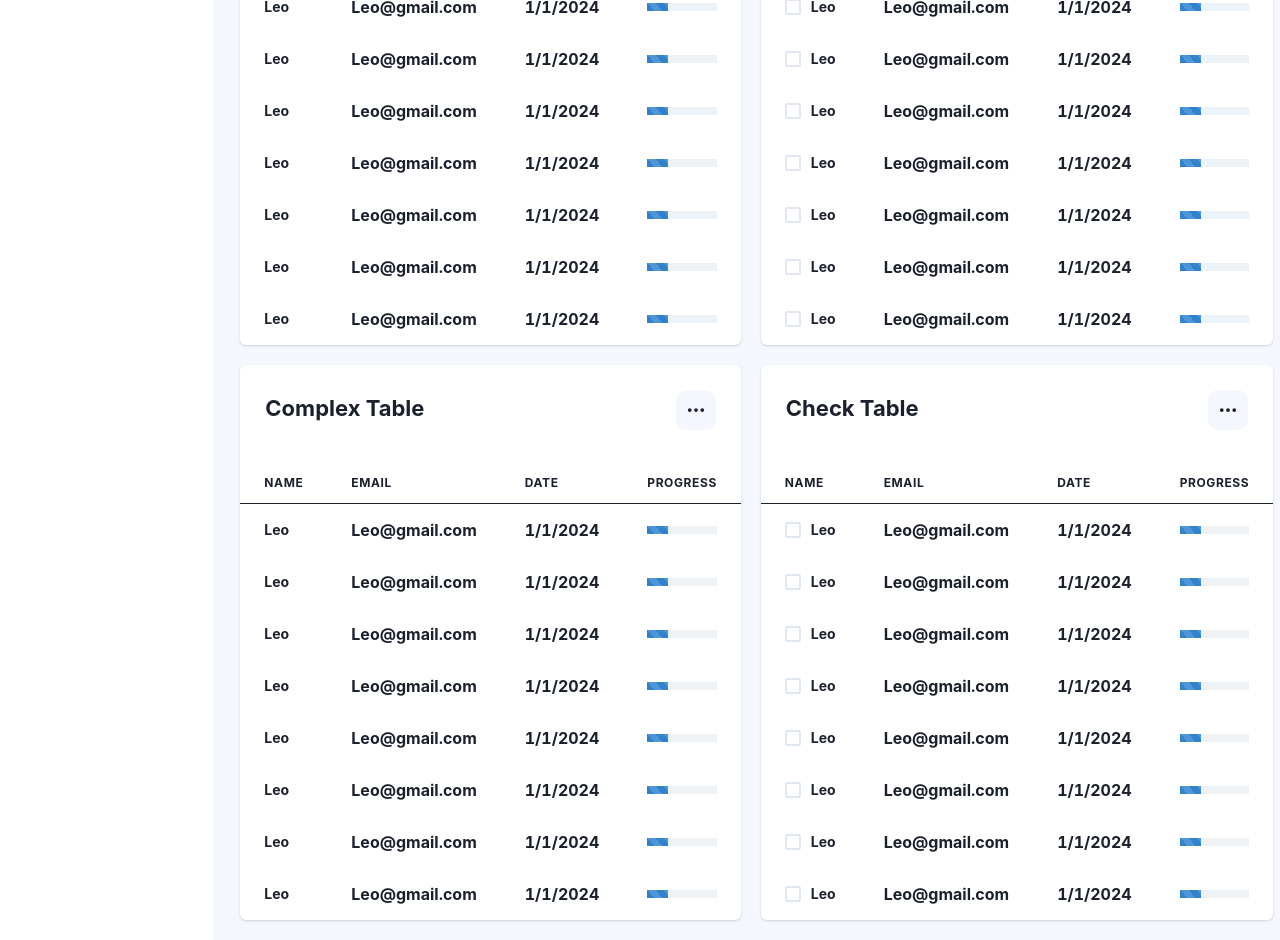
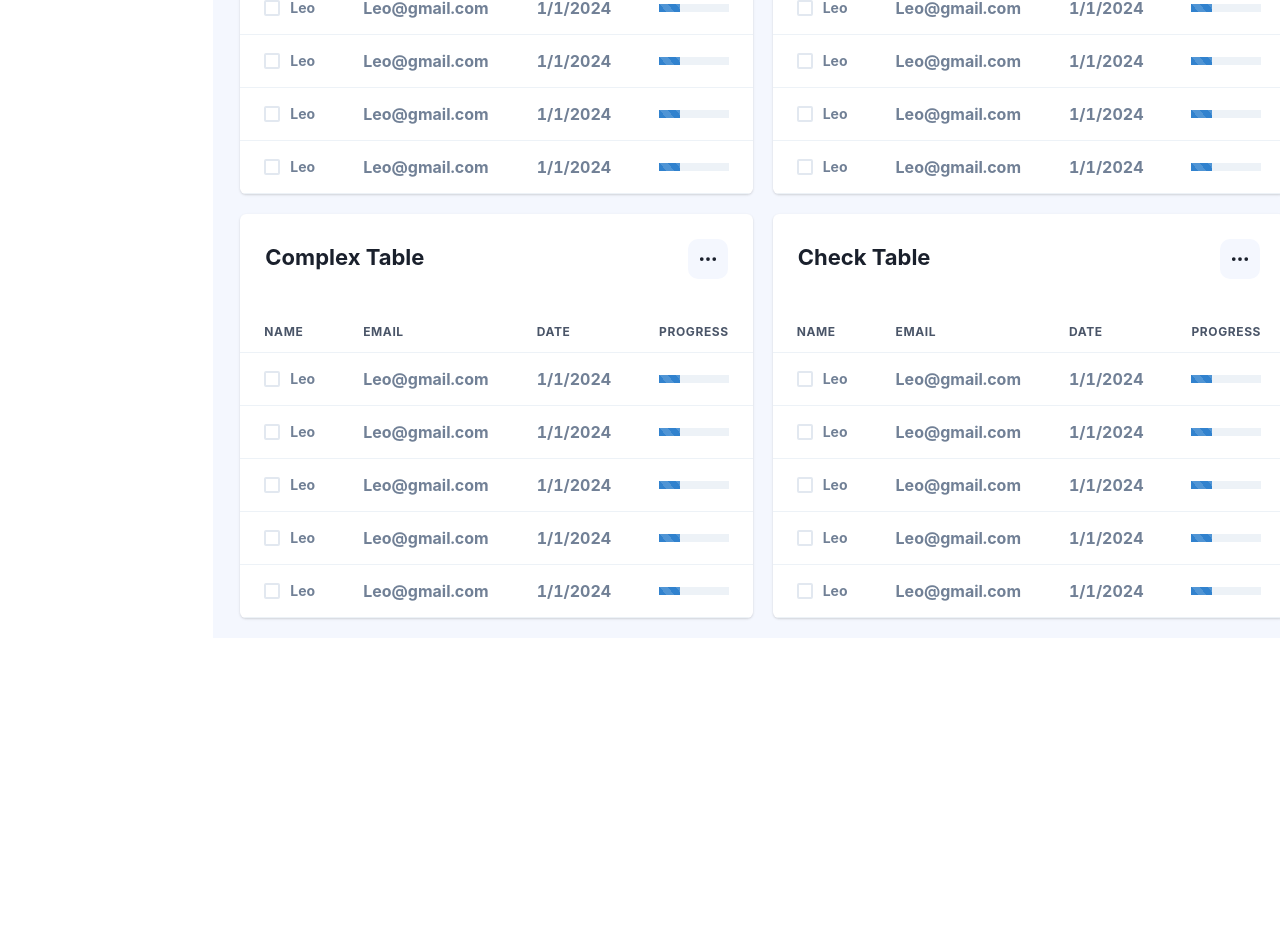
Before and after one commit to webhubmm/clinic-ui, a Next.js app: page /dashboard/table in a window 1280 px wide. Shown: the part 320-1260 px from the top of the page. After the commit the page ends 958 px from the top, so only its background shows below. Built offline with nearby package versions, Linux system fonts and the light colour scheme.

Commit message:
gitbranchway

```diff
--- a/app/dashboard/page.tsx
+++ b/app/dashboard/page.tsx
@@ -1,6 +1,6 @@
 import HomeDashboard from "@/components/admin/HomeDashboard";
 
-import { Box, Grid, GridItem, HStack } from "@chakra-ui/react";
+import { Box} from "@chakra-ui/react";
 export default function Dashboard() {
   return (
 
--- a/app/dashboard/table/page.tsx
+++ b/app/dashboard/table/page.tsx
@@ -1,3 +1,5 @@
+import CheckTable from "@/components/admin/checkTable/CheckTable";
+import ComplexTable from "@/components/admin/complexTable/ComplexTable";
 import {Box, Card, Table, Checkbox,Text, Tbody, Td, Grid,GridItem, Th, Thead, Tr,Progress,Flex,HStack ,Center} from "@chakra-ui/react";
 import { BsThreeDots } from "react-icons/bs";
 
@@ -6,8 +8,8 @@ export default function Tables() {
     <Grid mt='90px' px='7px' templateColumns="repeat(2, 1fr)" gap={5}>
 
     {/* <Flex  alignItems='center' gap={10} > */}
-   <GridItem>
-         <Card flexDirection='column' w='100%' x='10px' overflowX={{ sm: 'scroll', lg: 'hidden' }}  zIndex='10'>
+  <GridItem>
+         <Card flexDirection='column' w='100%' x='10px' overflowX={{ sm: 'scroll', lg: 'hidden' }}  zIndex='10' bg='#fff'>
        <Flex p='25px' mb="8px" justifyContent='space-between' align='center'>
 				<Text  fontSize='22px' mb="4px" fontWeight='700' lineHeight='100%'>
 					Complex Table
@@ -18,173 +20,13 @@ export default function Tables() {
           </Center>
         </HStack>
 			</Flex>
-  <Table   bg='#ffffff'  variant='unstyle' borderRadius='20px'  >
-    <Thead borderBottom='1px'>
-      <Tr>
-        <Th>Name</Th>
-        <Th >Email</Th>
-        <Th >Date </Th>
-        <Th >Progress</Th>
+      <ComplexTable />
 
-
-
-      </Tr>
-    </Thead>
-    <Tbody fontWeight="bold">
-      <Tr>
-        <Td >
-          <Flex align='center'>
-					{/* <Checkbox  colorScheme='purple' me='10px' color='blue' /> */}
-					<Text  fontSize='sm' fontWeight='700'>
-						Leo
-					</Text>
-				</Flex>
-        </Td>
-        <Td>
-          Leo@gmail.com
-          </Td>
-                  <Td >{new Date().toLocaleDateString()}</Td>
-              <Td >
-          <Progress hasStripe  colorScheme='blue' size='sm' value={30}/>
-        </Td>
-
-      </Tr>
-
-
-  <Tr>
-        <Td >
-          <Flex align='center'>
-					{/* <Checkbox  colorScheme='purple' me='10px' color='blue' /> */}
-					<Text  fontSize='sm' fontWeight='700'>
-						Leo
-					</Text>
-				</Flex>
-        </Td>
-        <Td>
-          Leo@gmail.com
-          </Td>
-                  <Td >{new Date().toLocaleDateString()}</Td>
-              <Td >
-          <Progress hasStripe  colorScheme='blue' size='sm' value={30}/>
-        </Td>
-
-      </Tr>
-      <Tr>
-        <Td >
-          <Flex align='center'>
-					{/* <Checkbox  colorScheme='purple' me='10px' color='blue' /> */}
-					<Text  fontSize='sm' fontWeight='700'>
-						Leo
-					</Text>
-				</Flex>
-        </Td>
-        <Td>
-          Leo@gmail.com
-          </Td>
-                  <Td >{new Date().toLocaleDateString()}</Td>
-              <Td >
-          <Progress hasStripe  colorScheme='blue' size='sm' value={30}/>
-        </Td>
-
-      </Tr>
-          <Tr>
-        <Td >
-          <Flex align='center'>
-					{/* <Checkbox  colorScheme='purple' me='10px' color='blue' /> */}
-					<Text  fontSize='sm' fontWeight='700'>
-						Leo
-					</Text>
-				</Flex>
-        </Td>
-        <Td>
-          Leo@gmail.com
-          </Td>
-                  <Td >{new Date().toLocaleDateString()}</Td>
-              <Td >
-          <Progress hasStripe  colorScheme='blue' size='sm' value={30}/>
-        </Td>
-
-      </Tr>
-    <Tr>
-        <Td >
-          <Flex align='center'>
-					{/* <Checkbox  colorScheme='purple' me='10px' color='blue' /> */}
-					<Text  fontSize='sm' fontWeight='700'>
-						Leo
-					</Text>
-				</Flex>
-        </Td>
-        <Td>
-          Leo@gmail.com
-          </Td>
-                  <Td >{new Date().toLocaleDateString()}</Td>
-              <Td >
-          <Progress hasStripe  colorScheme='blue' size='sm' value={30}/>
-        </Td>
-
-      </Tr>
-     <Tr>
-        <Td >
-          <Flex align='center'>
-					{/* <Checkbox  colorScheme='purple' me='10px' color='blue' /> */}
-					<Text  fontSize='sm' fontWeight='700'>
-						Leo
-					</Text>
-				</Flex>
-        </Td>
-        <Td>
-          Leo@gmail.com
-          </Td>
-                  <Td >{new Date().toLocaleDateString()}</Td>
-              <Td >
-          <Progress hasStripe  colorScheme='blue' size='sm' value={30}/>
-        </Td>
-
-      </Tr>
-  <Tr>
-        <Td >
-          <Flex align='center'>
-					{/* <Checkbox  colorScheme='purple' me='10px' color='blue' /> */}
-					<Text  fontSize='sm' fontWeight='700'>
-						Leo
-					</Text>
-				</Flex>
-        </Td>
-        <Td>
-          Leo@gmail.com
-          </Td>
-                  <Td >{new Date().toLocaleDateString()}</Td>
-              <Td >
-          <Progress hasStripe  colorScheme='blue' size='sm' value={30}/>
-        </Td>
-
-      </Tr>
-  <Tr>
-        <Td >
-          <Flex align='center'>
-					{/* <Checkbox  colorScheme='purple' me='10px' color='blue' /> */}
-					<Text  fontSize='sm' fontWeight='700'>
-						Leo
-					</Text>
-				</Flex>
-        </Td>
-        <Td>
-          Leo@gmail.com
-          </Td>
-                  <Td >{new Date().toLocaleDateString()}</Td>
-              <Td >
-          <Progress hasStripe  colorScheme='blue' size='sm' value={30}/>
-        </Td>
-
-      </Tr>
-    </Tbody>
-
-  </Table>
   </Card>
    </GridItem>
 
-    <GridItem>
-         <Card flexDirection='column' w='100%' x='10px' overflowX={{ sm: 'scroll', lg: 'hidden' }}  zIndex='10'>
+   <GridItem>
+         <Card flexDirection='column' w='100%' x='10px' overflowX={{ sm: 'scroll', lg: 'hidden' }}  zIndex='10' bg='#fff'>
        <Flex p='25px' mb="8px" justifyContent='space-between' align='center'>
 				<Text  fontSize='22px' mb="4px" fontWeight='700' lineHeight='100%'>
 					Check Table
@@ -195,7 +37,8 @@ export default function Tables() {
           </Center>
         </HStack>
 			</Flex>
-  <Table   bg='#ffffff'  variant='unstyle' borderRadius='20px'  >
+      <CheckTable />
+  {/* <Table   bg='#ffffff'  variant='unstyle' borderRadius='20px'  >
     <Thead borderBottom='1px'>
       <Tr>
         <Th>Name</Th>
@@ -356,14 +199,14 @@ export default function Tables() {
       </Tr>
     </Tbody>
 
-  </Table>
+  </Table> */}
   </Card>
    </GridItem>
 
 
 
  <GridItem>
-         <Card flexDirection='column' w='100%' x='10px' overflowX={{ sm: 'scroll', lg: 'hidden' }}  zIndex='10'>
+         <Card flexDirection='column' w='100%' x='10px' overflowX={{ sm: 'scroll', lg: 'hidden' }}  zIndex='10' bg='#fff'>
        <Flex p='25px' mb="8px" justifyContent='space-between' align='center'>
 				<Text  fontSize='22px' mb="4px" fontWeight='700' lineHeight='100%'>
 					Complex Table
@@ -374,173 +217,13 @@ export default function Tables() {
           </Center>
         </HStack>
 			</Flex>
-  <Table   bg='#ffffff'  variant='unstyle' borderRadius='20px'  >
-    <Thead borderBottom='1px'>
-      <Tr>
-        <Th>Name</Th>
-        <Th >Email</Th>
-        <Th >Date </Th>
-        <Th >Progress</Th>
+      <ComplexTable />
 
-
-
-      </Tr>
-    </Thead>
-    <Tbody fontWeight="bold">
-      <Tr>
-        <Td >
-          <Flex align='center'>
-					{/* <Checkbox  colorScheme='purple' me='10px' color='blue' /> */}
-					<Text  fontSize='sm' fontWeight='700'>
-						Leo
-					</Text>
-				</Flex>
-        </Td>
-        <Td>
-          Leo@gmail.com
-          </Td>
-                  <Td >{new Date().toLocaleDateString()}</Td>
-              <Td >
-          <Progress hasStripe  colorScheme='blue' size='sm' value={30}/>
-        </Td>
-
-      </Tr>
-
-
-  <Tr>
-        <Td >
-          <Flex align='center'>
-					{/* <Checkbox  colorScheme='purple' me='10px' color='blue' /> */}
-					<Text  fontSize='sm' fontWeight='700'>
-						Leo
-					</Text>
-				</Flex>
-        </Td>
-        <Td>
-          Leo@gmail.com
-          </Td>
-                  <Td >{new Date().toLocaleDateString()}</Td>
-              <Td >
-          <Progress hasStripe  colorScheme='blue' size='sm' value={30}/>
-        </Td>
-
-      </Tr>
-      <Tr>
-        <Td >
-          <Flex align='center'>
-					{/* <Checkbox  colorScheme='purple' me='10px' color='blue' /> */}
-					<Text  fontSize='sm' fontWeight='700'>
-						Leo
-					</Text>
-				</Flex>
-        </Td>
-        <Td>
-          Leo@gmail.com
-          </Td>
-                  <Td >{new Date().toLocaleDateString()}</Td>
-              <Td >
-          <Progress hasStripe  colorScheme='blue' size='sm' value={30}/>
-        </Td>
-
-      </Tr>
-          <Tr>
-        <Td >
-          <Flex align='center'>
-					{/* <Checkbox  colorScheme='purple' me='10px' color='blue' /> */}
-					<Text  fontSize='sm' fontWeight='700'>
-						Leo
-					</Text>
-				</Flex>
-        </Td>
-        <Td>
-          Leo@gmail.com
-          </Td>
-                  <Td >{new Date().toLocaleDateString()}</Td>
-              <Td >
-          <Progress hasStripe  colorScheme='blue' size='sm' value={30}/>
-        </Td>
-
-      </Tr>
-    <Tr>
-        <Td >
-          <Flex align='center'>
-					{/* <Checkbox  colorScheme='purple' me='10px' color='blue' /> */}
-					<Text  fontSize='sm' fontWeight='700'>
-						Leo
-					</Text>
-				</Flex>
-        </Td>
-        <Td>
-          Leo@gmail.com
-          </Td>
-                  <Td >{new Date().toLocaleDateString()}</Td>
-              <Td >
-          <Progress hasStripe  colorScheme='blue' size='sm' value={30}/>
-        </Td>
-
-      </Tr>
-     <Tr>
-        <Td >
-          <Flex align='center'>
-					{/* <Checkbox  colorScheme='purple' me='10px' color='blue' /> */}
-					<Text  fontSize='sm' fontWeight='700'>
-						Leo
-					</Text>
-				</Flex>
-        </Td>
-        <Td>
-          Leo@gmail.com
-          </Td>
-                  <Td >{new Date().toLocaleDateString()}</Td>
-              <Td >
-          <Progress hasStripe  colorScheme='blue' size='sm' value={30}/>
-        </Td>
-
-      </Tr>
-  <Tr>
-        <Td >
-          <Flex align='center'>
-					{/* <Checkbox  colorScheme='purple' me='10px' color='blue' /> */}
-					<Text  fontSize='sm' fontWeight='700'>
-						Leo
-					</Text>
-				</Flex>
-        </Td>
-        <Td>
-          Leo@gmail.com
-          </Td>
-                  <Td >{new Date().toLocaleDateString()}</Td>
-              <Td >
-          <Progress hasStripe  colorScheme='blue' size='sm' value={30}/>
-        </Td>
-
-      </Tr>
-  <Tr>
-        <Td >
-          <Flex align='center'>
-					{/* <Checkbox  colorScheme='purple' me='10px' color='blue' /> */}
-					<Text  fontSize='sm' fontWeight='700'>
-						Leo
-					</Text>
-				</Flex>
-        </Td>
-        <Td>
-          Leo@gmail.com
-          </Td>
-                  <Td >{new Date().toLocaleDateString()}</Td>
-              <Td >
-          <Progress hasStripe  colorScheme='blue' size='sm' value={30}/>
-        </Td>
-
-      </Tr>
-    </Tbody>
-
-  </Table>
   </Card>
    </GridItem>
 
    <GridItem>
-         <Card flexDirection='column' w='100%' x='10px' overflowX={{ sm: 'scroll', lg: 'hidden' }}  zIndex='10'>
+         <Card flexDirection='column' w='100%' x='10px' overflowX={{ sm: 'scroll', lg: 'hidden' }}  zIndex='10' bg='#fff'>
        <Flex p='25px' mb="8px" justifyContent='space-between' align='center'>
 				<Text  fontSize='22px' mb="4px" fontWeight='700' lineHeight='100%'>
 					Check Table
@@ -551,7 +234,8 @@ export default function Tables() {
           </Center>
         </HStack>
 			</Flex>
-  <Table   bg='#ffffff'  variant='unstyle' borderRadius='20px'  >
+      <CheckTable />
+  {/* <Table   bg='#ffffff'  variant='unstyle' borderRadius='20px'  >
     <Thead borderBottom='1px'>
       <Tr>
         <Th>Name</Th>
@@ -712,7 +396,7 @@ export default function Tables() {
       </Tr>
     </Tbody>
 
-  </Table>
+  </Table> */}
   </Card>
    </GridItem>
 
--- a/app/signin/page.tsx
+++ b/app/signin/page.tsx
@@ -1,6 +1,8 @@
 
 export default function SingIn() {
   return (
-    <div>SinginPage</div>
+    <Box>
+    SingIn Page
+    </Box>
   )
 }
--- a/components/admin/checkTable/CheckTable.tsx
+++ b/components/admin/checkTable/CheckTable.tsx
@@ -2,7 +2,7 @@ import { Box, Grid, GridItem,Flex,Spacer ,Circle,HStack,Text, Card, Center, Tabl
 
 export default function CheckTable(){
     return (
-          <Table size='md'  variant='simple' color='gray.500'   borderRadius='20px'  >
+          <Table   variant='simple' color='gray.500'   borderRadius='20px'  >
     <Thead >
       <Tr>
         <Th>Name</Th>
--- a/components/admin/complexTable/ComplexTable.tsx
+++ b/components/admin/complexTable/ComplexTable.tsx
@@ -3,7 +3,7 @@ import { Box, Grid, GridItem,Flex,Spacer ,Circle,HStack,Text, Card, Center, Tabl
 
 export default function ComplexTable() {
   return (
-    <Table size='md'  variant='simple' color='gray.500'   borderRadius='20px'  >
+    <Table variant='simple' color='gray.500'   borderRadius='20px'  >
     <Thead >
       <Tr>
         <Th>Name</Th>
--- a/package.json
+++ b/package.json
@@ -17,6 +17,7 @@
     "next": "14.0.4",
     "react": "^18",
     "react-apexcharts": "^1.4.1",
+    "react-calendar": "^4.7.0",
     "react-dom": "^18",
     "react-icons": "^4.12.0"
   },
```
Also changed, not shown: app/dashboard/loading.tsx (added, +7 -0 lines), components/admin/HomeDashboard.tsx (+6 -6 lines), components/admin/SideBar.tsx (+3 -26 lines), components/admin/calender/MiniCalender.tsx (added, +24 -0 lines), components/admin/charts/BarChart.tsx (+4 -3 lines), components/admin/charts/LineAreaChart.tsx (+18 -25 lines), 1 other file (tests, documents, lock files or other folders).
